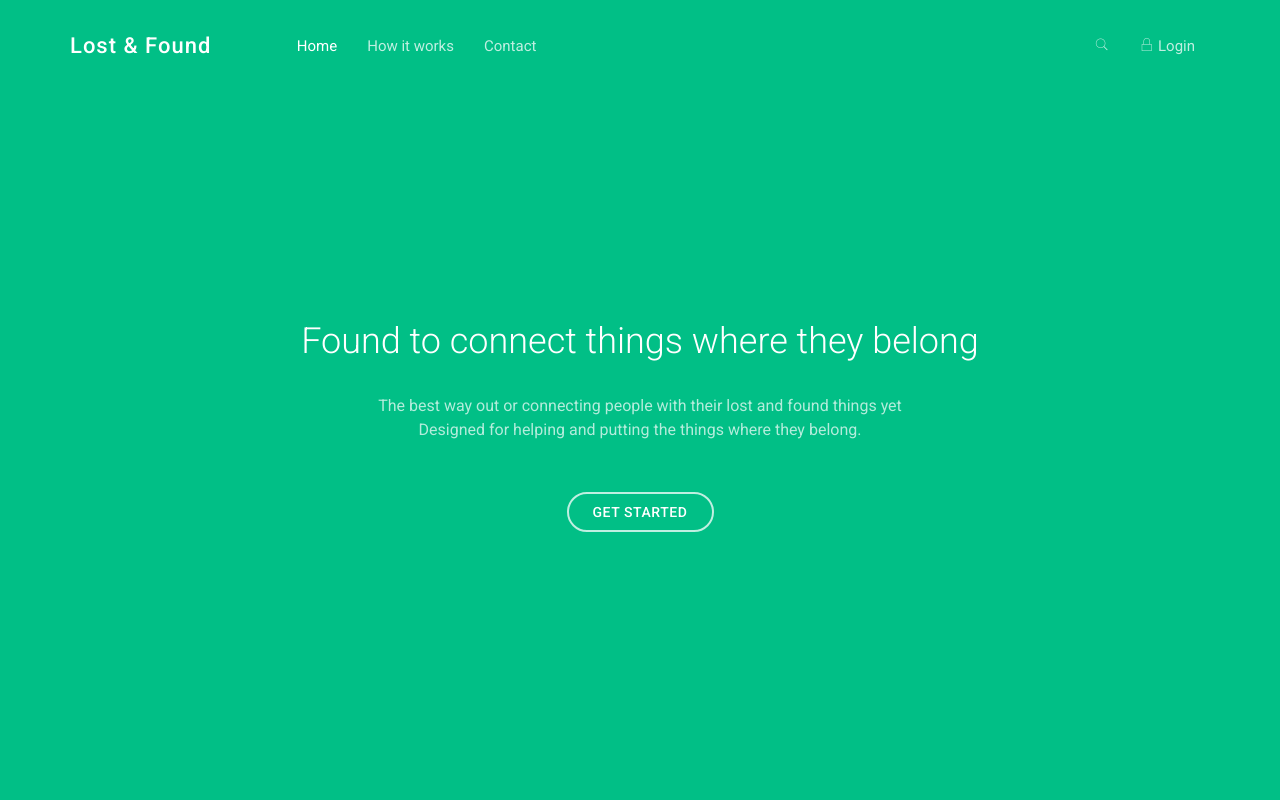
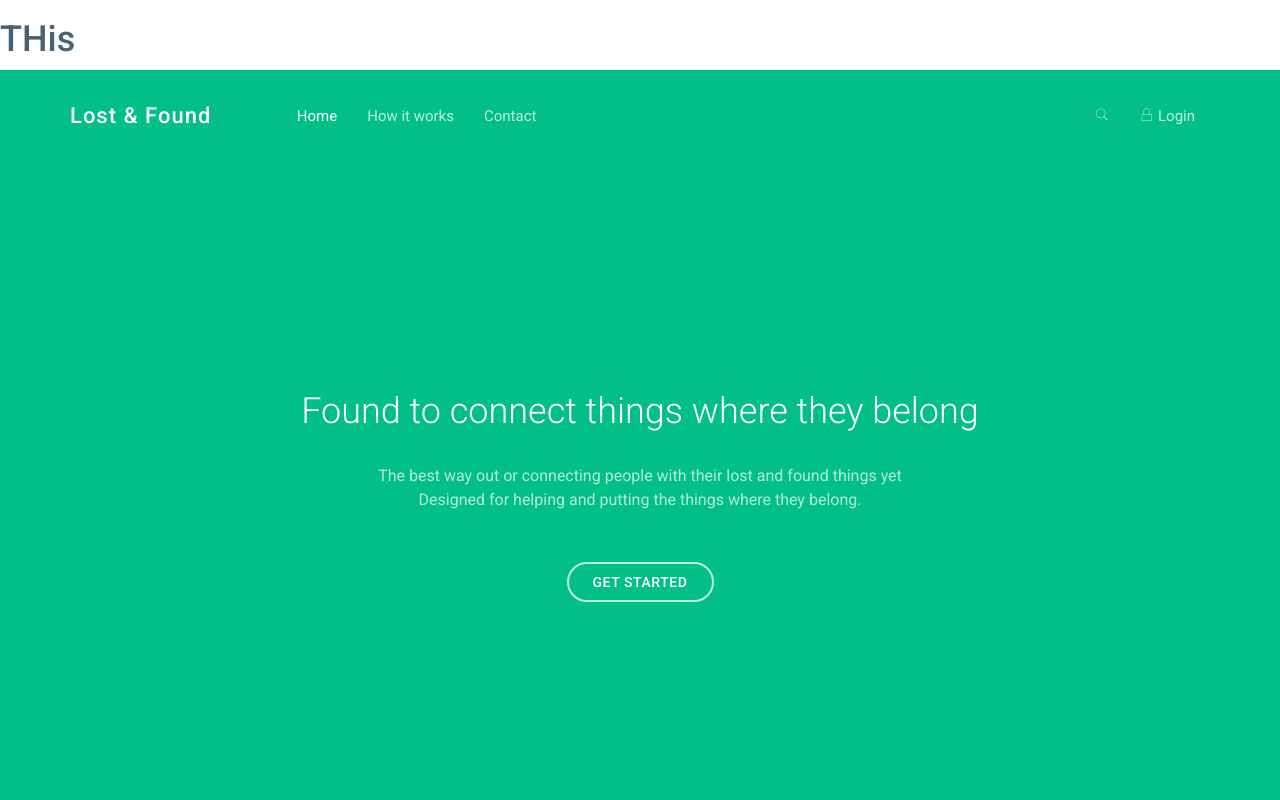
Before and after one commit to hassanbaiga/Green, a plain HTML site: page index.html in a window 1280 px wide. Shown: the top 800 px of the page. Drawn offline with Linux system fonts and the light colour scheme.

Commit message:
I have changed the index file with THIS

```diff
--- a/index.html
+++ b/index.html
@@ -38,6 +38,7 @@
             <p><div class="logo" style="margin-top:25%;margin-left:45%;">Lost & Found</div></p>
 <!--            <p><<span style="color:#3274CD">Web</span><span style="color:#ED9E02">Tronix</span>/&gt;</p>-->
     </div>
+       <h1>THis</h1>
         <div class="entire" style="display:none;">
             <!-- Navbar -->
             <div class="navbar navbar-custom sticky" role="navigation" id="sticky-nav">
```
